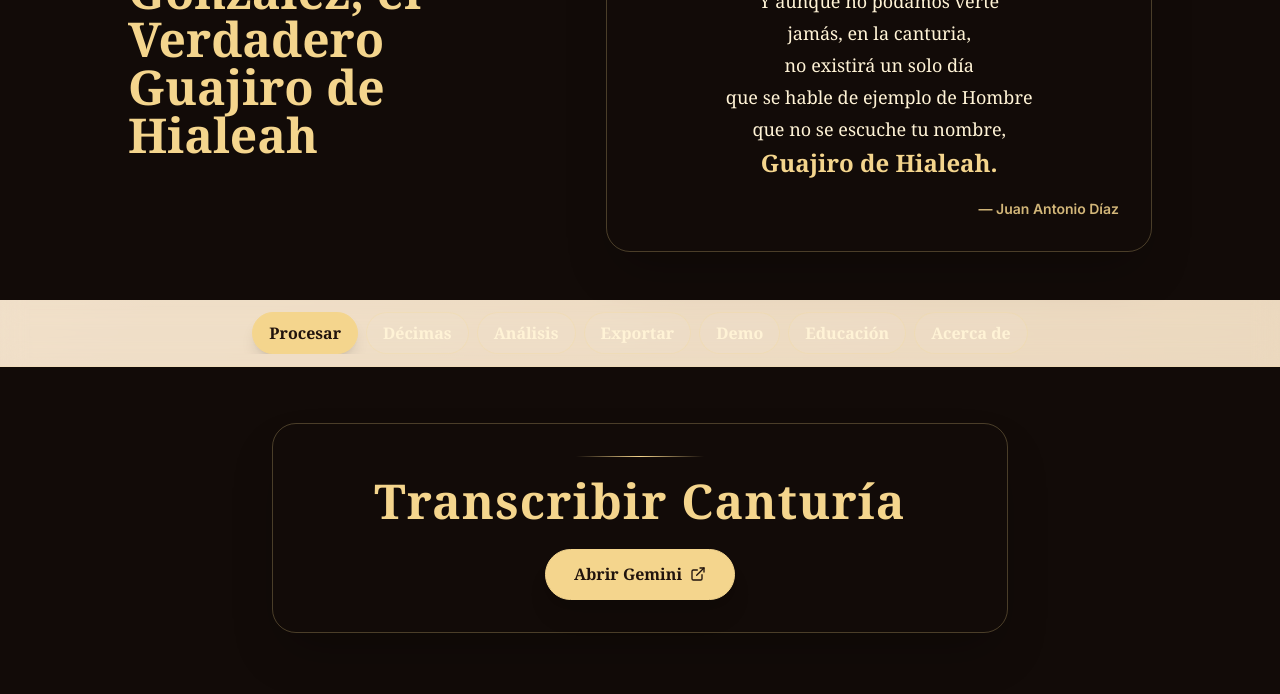
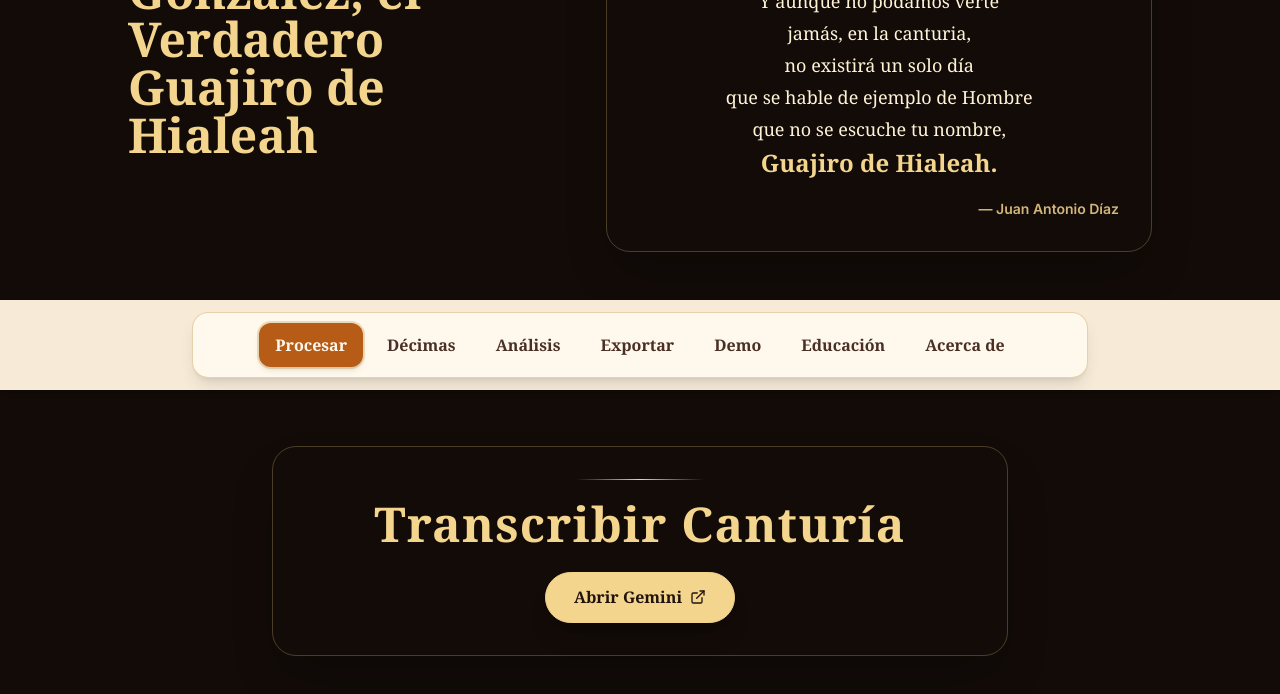
Before and after one commit to ejnburrows-rgb/VD-, a Next.js app: page / in a window 1280 px wide. Shown: the part 1113-1807 px from the top of the page. Built offline with nearby package versions, Linux system fonts and the light colour scheme.

Commit message:
style alt accessible premium navigation

```diff
--- a/components/navigation-tabs.tsx
+++ b/components/navigation-tabs.tsx
@@ -17,17 +17,18 @@ export function NavigationTabs({ activeTab, onTabChange }: NavigationTabsProps)
   ]
 
   return (
-    <div className="sticky top-[58px] z-40 border-b border-[#F4D58D]/20 bg-[#20130D]/92 px-3 py-3 backdrop-blur-md md:top-[66px]">
-      <div className="mx-auto max-w-5xl overflow-x-auto">
-        <div className="flex min-w-max items-center justify-center gap-2 px-1">
+    <div className="sticky top-[60px] z-40 bg-[#F7EBD8] px-4 py-3 shadow-md md:top-[68px]">
+      <div className="container mx-auto max-w-4xl">
+        <div className="rounded-2xl border border-[#C8A05C]/45 bg-[#FFF8EC] p-2.5 shadow-lg">
+          <div className="flex flex-wrap justify-center gap-2">
             {tabs.map((tab) => (
               <button
                 key={tab.id}
                 onClick={() => onTabChange(tab.id)}
-              className={`rounded-full border px-4 py-2 font-serif text-sm font-semibold transition-all duration-300 md:text-base ${
+                className={`min-h-11 rounded-xl px-4 py-2.5 font-serif text-base font-bold transition-all duration-200 ${
                   activeTab === tab.id
-                  ? 'border-[#F4D58D] bg-[#F4D58D] text-[#20130D] shadow-lg'
-                  : 'border-[#F4D58D]/25 bg-white/5 text-[#FFF3D6] hover:border-[#F4D58D]/70 hover:bg-[#F4D58D]/10'
+                    ? 'bg-[#B65C17] text-[#FFF8EC] shadow-md ring-2 ring-[#C8A05C]/35'
+                    : 'text-[#4A2F24] hover:bg-[#F0D9B5] hover:text-[#3A241A]'
                 }`}
               >
                 {tab.title}
@@ -36,5 +37,6 @@ export function NavigationTabs({ activeTab, onTabChange }: NavigationTabsProps)
           </div>
         </div>
       </div>
+    </div>
   )
 }
```
Lines whose indentation alone changed are shown as unchanged.
